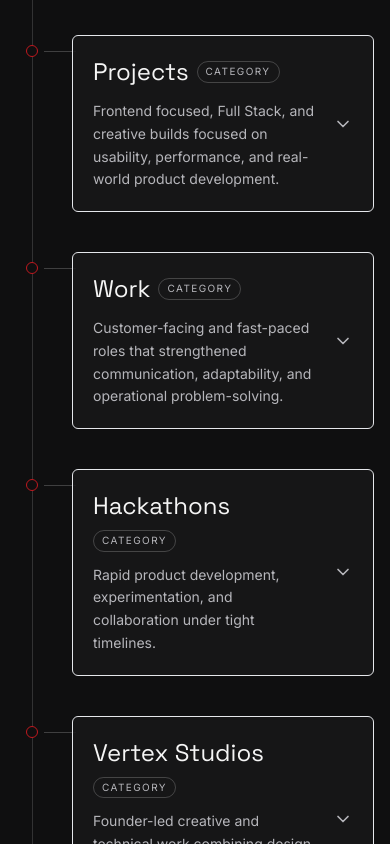
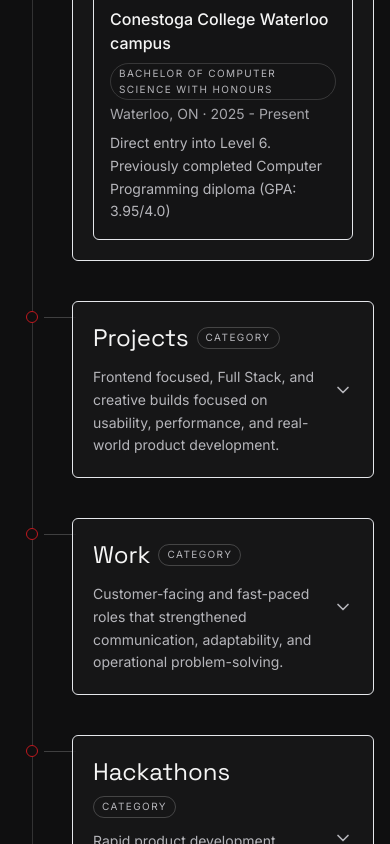
Before and after one commit to KDCodes23/Portfolio, a Next.js app: page / in a window 390 px wide. Shown: the part 3620-4464 px from the top of the page. Built offline with nearby package versions, Linux system fonts and the light colour scheme.

Commit message:
Refactor code structure for improved readability and maintainability

```diff
--- a/components/Navbar.tsx
+++ b/components/Navbar.tsx
@@ -46,7 +46,6 @@
           <span className="font-display text-sm uppercase tracking-[0.3em] text-muted transition-colors group-hover:text-text">
             KD
           </span>
-          <span className="hidden text-xs uppercase tracking-[0.2em] text-muted sm:inline">Portfolio</span>
         </a>
 
         <nav className="hidden items-center gap-1.5 lg:flex" aria-label="Main navigation">
--- a/data/education.ts
+++ b/data/education.ts
@@ -26,7 +26,15 @@
         period: "2023 - 2025",
         degree: "Diploma in Software Development",
         summary: "Intensive program focusing on advanced software development techniques, including full-stack development, cloud computing, and agile methodologies."
+        },
+        {
+            schoolName: "Conestoga College Waterloo campus",
+            location: "Waterloo, ON",
+            period: "2025 - Present",
+            degree: "Bachelor of Computer Science with Honours",
+            summary: "Direct entry into Level 6. Previously completed Computer Programming diploma (GPA: 3.95/4.0)"
         }
+
     ]
     }
 ];
--- a/data/experience.ts
+++ b/data/experience.ts
@@ -39,6 +39,14 @@
     summary:
       "Customer-facing and fast-paced roles that strengthened communication, adaptability, and operational problem-solving.",
     items: [
+      {
+        title: "Technical Support Specialist / Seller",
+        organization: "PayMore · Kitchener, ON",
+        period: "May 2026 – Present",
+        type: "Work",
+        summary:
+          "Test, catalogue, and list secondhand electronics across multiple sales platforms (eBay, Shopify), managing inventory and fulfillment in a high-volume retail environment."
+      },
       {
         title: "Sales Associate",
         organization: "Krazy Binz · Kitchener, ON",
```
Also changed, not shown: public/images/KD_transparent.png (added).
